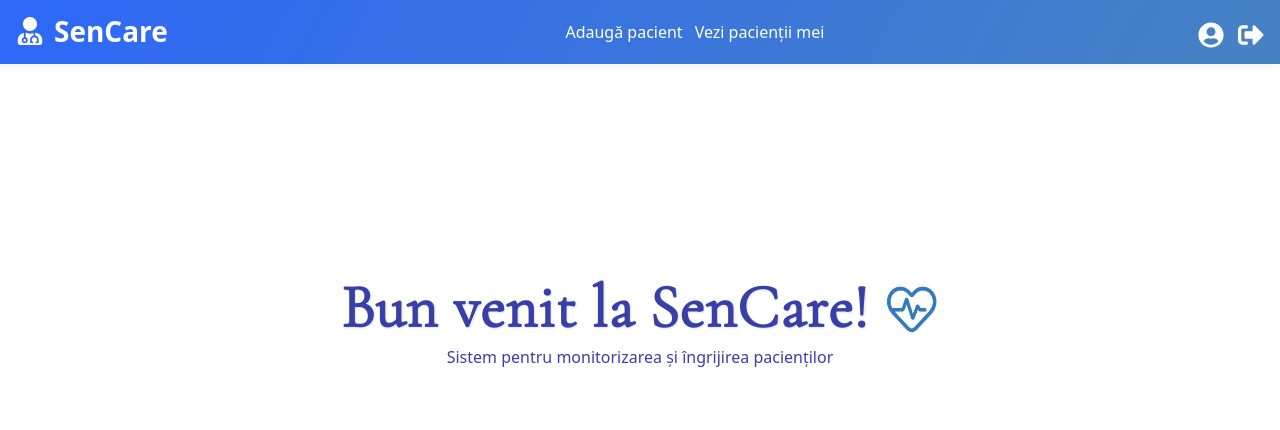
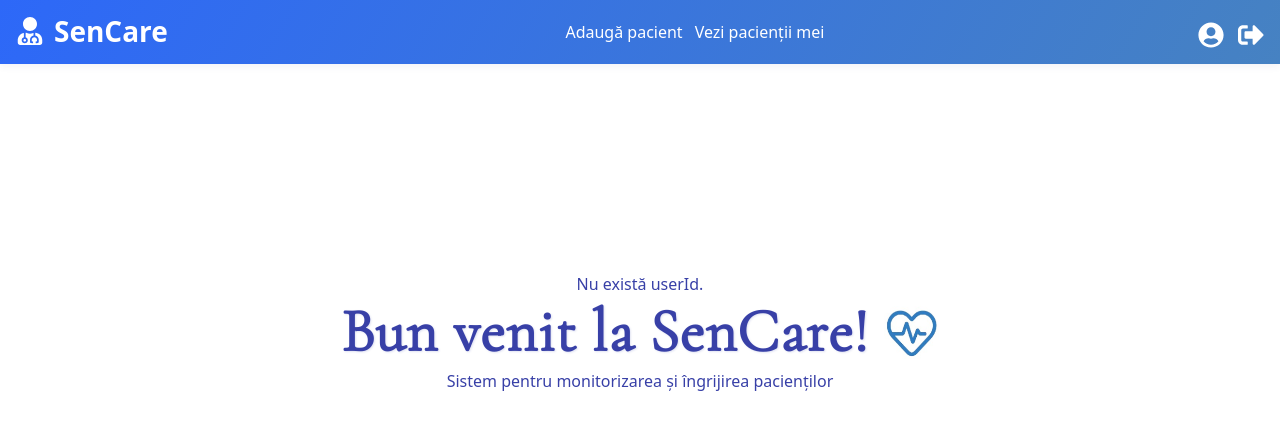
Before and after one commit to mandreea1/SenCare-Web, a React (Create React App) app: page /doctor in a window 1280 px wide. Shown: the top 430 px of the page. Built offline with nearby package versions, Linux system fonts and the light colour scheme.

Commit message:
Update DoctorDashboard.jsx

```diff
--- a/src/pages/doctor/DoctorDashboard.jsx
+++ b/src/pages/doctor/DoctorDashboard.jsx
@@ -43,6 +43,13 @@ export default function DoctorDashboard({ onLogout, user }) {
     fetchDoctorData();
   }, [user]);
 
+  const renderErrorMessage = () => {
+    if (error) {
+      return <div className="error-message">{error}</div>;
+    }
+    return null;
+  };
+
   return (
     <div>
       {/* Bara de navigare sus */}
@@ -82,10 +89,12 @@ export default function DoctorDashboard({ onLogout, user }) {
         {isDashboard && (
   <div className="welcome-banner">
     <div className="welcome-content">
+      {renderErrorMessage()}
       <div style={{ display: 'flex', alignItems: 'center', justifyContent: 'center', gap: '10px' }}>
         <h1 style={{ margin: 0 }}>Bun venit la SenCare!</h1>
         <img
           src={logo}
+          alt="SenCare"
           style={{
             width: 60,
             height: 60,
```
